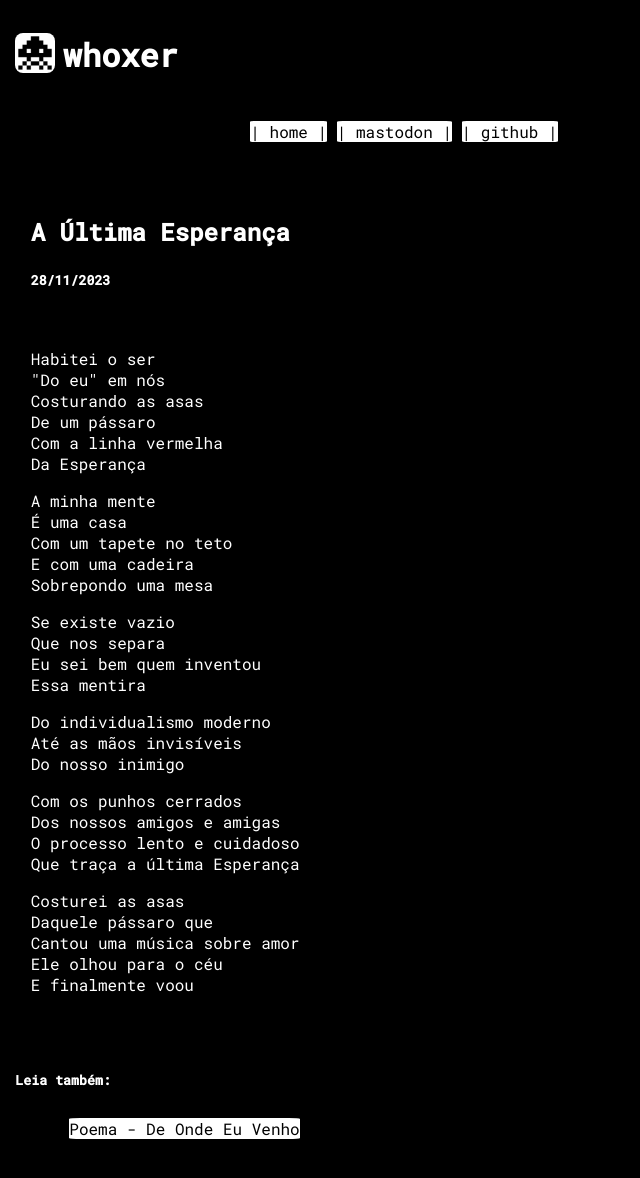
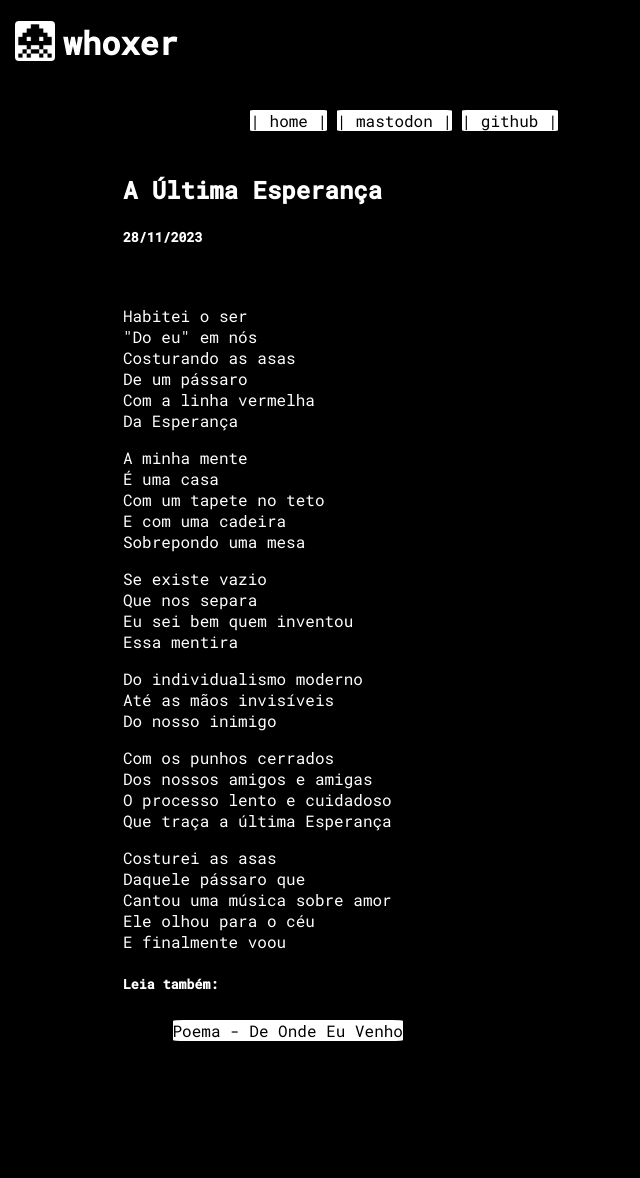
Before and after one commit to whoxer/whoxer.github.io, a PHP site: page /poema/a-ultima-esperanca.html in a window 768 px wide. Shown: the whole page, without its empty margins (0-640 px from the left). After the commit the page ends 1041 px from the top, so only its background shows below. Run offline with PHP 8.4, Linux system fonts and the light colour scheme.

Commit message:
Design responsivo adicionado ao estilo de artigos

```diff
--- a/css/style-article.css
+++ b/css/style-article.css
@@ -13,70 +13,237 @@ body {
 }
 
 
-/* cabeçalho padrão para todo o site */
+/* mobile */
 
+@media screen and (max-width: 600px) and (min-width: 400px) {
     .header-blog {
         user-select: none;
         padding-top: 1%;
         margin-top: 0.5%;
         text-align: left;
     }
-
     .title-h {
         user-select: none;
         text-align: auto;
     }
-
     .ico-page {
         user-select: none;
         display: inline;
         float: inline-start;
         margin-right: 1%;
     }
-
     .icon-alien {
         border-radius: 20%;
     }
-
     .title {
         text-align: left;
         margin: 2%;
     }
-
     .menu {
         text-align: center;
         margin: 1%;
         padding: 1%;
     }
-
     .menu-opt {
         list-style: none;
     }
-
     .li-opt {
         display: inline;
         padding: 0;
         margin: 0;
     }
-
-
     /* fim do estilo do cabeçalho */
-
-
     /* links */
-
     .opt {
         text-decoration: none;
         color: black;
         background-color: white;
         border-radius: 5%;
     }
-
     .opt:hover {
         text-decoration: none;
         color: white;
         background-color: black;
         border-radius: 5%;
+    }
+    .article-body {
+        justify-content: left;
+        padding: 2%;
+        margin: 2%;
+    }
+    .recomendation {
+        padding: 1%;
+        margin: 1%;
+    }
+    .read-more {
+        padding: 1%;
+        margin: 1%;
+    }
+    .li-more-opt {
+        padding: 1%;
+        margin: 1%;
+        list-style: none;
+    }
+}
+
+
+/* tablet */
+
+@media screen and (max-width: 992px) and (min-width: 768px) {
+    .header-blog {
+        user-select: none;
+        padding-top: 0%;
+        margin-top: 0%;
+        text-align: left;
+    }
+    .title-h {
+        user-select: none;
+        text-align: auto;
+    }
+    .ico-page {
+        user-select: none;
+        display: inline;
+        float: inline-start;
+        margin-right: 1%;
+    }
+    .icon-alien {
+        border-radius: 10%;
+    }
+    .title {
+        text-align: left;
+        margin: 2%;
+    }
+    .menu {
+        text-align: center;
+        margin: 1%;
+        padding: 1%;
+    }
+    .menu-opt {
+        list-style: none;
+    }
+    .li-opt {
+        display: inline;
+        padding: 0;
+        margin: 0;
+    }
+    /* fim do estilo do cabeçalho */
+    /* links */
+    .opt {
+        text-decoration: none;
+        color: black;
+        background-color: white;
+        border-radius: 5%;
+    }
+    .opt:hover {
+        text-decoration: none;
+        color: white;
+        background-color: black;
+        border-radius: 5%;
+    }
+    .article-body {
+        justify-content: left;
+        padding-right: 5%;
+        padding-left: 5%;
+        margin-left: 10%;
+        margin-right: 10%;
+    }
+    .recomendation {
+        padding-right: 5%;
+        padding-left: 5%;
+        margin-left: 10%;
+        margin-right: 10%;
+    }
+    .read-more {
+        padding-right: 5%;
+        padding-left: 5%;
+        margin-left: 10%;
+        margin-right: 10%;
+    }
+    .li-more-opt {
+        padding: 1%;
+        margin: 1%;
+        list-style: none;
+    }
+}
+
+
+/* desktop */
+
+@media screen and (max-width: 2100px) and (min-width: 768px) {
+    .header-blog {
+        user-select: none;
+        padding-top: 0%;
+        margin-top: 0%;
+        text-align: left;
+    }
+    .title-h {
+        user-select: none;
+        text-align: auto;
+    }
+    .ico-page {
+        user-select: none;
+        display: inline;
+        float: inline-start;
+        margin-right: 1%;
+    }
+    .icon-alien {
+        border-radius: 10%;
+    }
+    .title {
+        text-align: left;
+        margin: 2%;
+    }
+    .menu {
+        text-align: center;
+        margin: 1%;
+        padding: 1%;
+    }
+    .menu-opt {
+        list-style: none;
+    }
+    .li-opt {
+        display: inline;
+        padding: 0;
+        margin: 0;
+    }
+    /* fim do estilo do cabeçalho */
+    /* links */
+    .opt {
+        text-decoration: none;
+        color: black;
+        background-color: white;
+        border-radius: 5%;
+    }
+    .opt:hover {
+        text-decoration: none;
+        color: white;
+        background-color: black;
+        border-radius: 5%;
+    }
+    .article-body {
+        justify-content: left;
+        padding-right: 6%;
+        padding-left: 6%;
+        margin-left: 10%;
+        margin-right: 10%;
+    }
+    .recomendation {
+        padding-right: 6%;
+        padding-left: 6%;
+        margin-left: 10%;
+        margin-right: 10%;
+    }
+    .read-more {
+        padding-right: 6%;
+        padding-left: 6%;
+        margin-left: 10%;
+        margin-right: 10%;
+    }
+    .li-more-opt {
+        padding: 1%;
+        margin: 1%;
+        list-style: none;
+    }
 }
 
 
@@ -104,25 +271,3 @@ body {
 
 
 /* para os artigos */
-
-.article-body {
-    justify-content: left;
-    padding: 2%;
-    margin: 2%;
-}
-
-.recomendation {
-    padding: 1%;
-    margin: 1%;
-}
-
-.read-more {
-    padding: 1%;
-    margin: 1%;
-}
-
-.li-more-opt {
-    padding: 1%;
-    margin: 1%;
-    list-style: none;
-}
```
Lines whose indentation alone changed are shown as unchanged.
